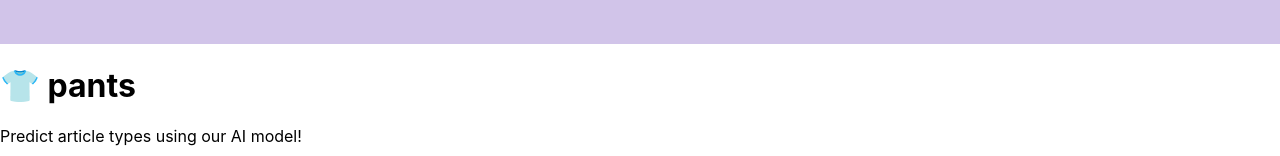
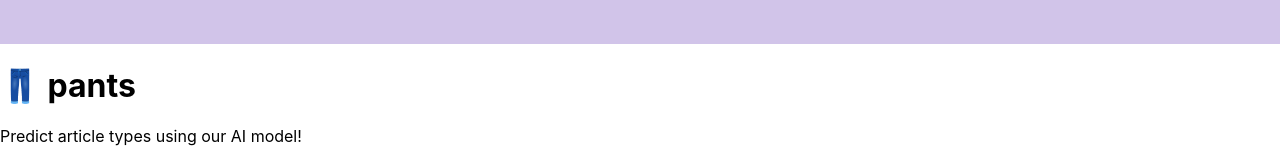
Before and after one commit to CS196Illinois/FA24-Group5, a React (Create React App) app in the folder Project/fashion-trend/: page /pants in a window 1280 px wide. Shown: the part 256-412 px from the top of the page. Built offline with nearby package versions, Linux system fonts and the light colour scheme.

Commit message:
added emoticons

```diff
--- a/Project/fashion-trend/src/components/accessories.js
+++ b/Project/fashion-trend/src/components/accessories.js
@@ -17,7 +17,7 @@ function Accessories({ predictArticleType }) {
 
   return (
     <div className="accessories-page">
-      <h1>👕 accessories</h1>
+      <h1>💍 accessories</h1>
       <p>Predict article types using our AI model!</p>
 
       <form onSubmit={handlePredict}>
--- a/Project/fashion-trend/src/components/dresses.js
+++ b/Project/fashion-trend/src/components/dresses.js
@@ -17,7 +17,7 @@ function Dresses({ predictArticleType }) {
 
   return (
     <div className="dresses-page">
-      <h1>👕 dresses</h1>
+      <h1>👗 dresses</h1>
       <p>Predict article types using our AI model!</p>
 
       <form onSubmit={handlePredict}>
--- a/Project/fashion-trend/src/components/pants.js
+++ b/Project/fashion-trend/src/components/pants.js
@@ -17,7 +17,7 @@ function Pants({ predictArticleType }) {
 
   return (
     <div className="pants-page">
-      <h1>👕 pants</h1>
+      <h1>👖 pants</h1>
       <p>Predict article types using our AI model!</p>
 
       <form onSubmit={handlePredict}>
--- a/Project/fashion-trend/src/components/shoes.js
+++ b/Project/fashion-trend/src/components/shoes.js
@@ -17,7 +17,7 @@ function Shoes({ predictArticleType }) {
 
   return (
     <div className="shoes-page">
-      <h1>👕 shoes</h1>
+      <h1>👟 shoes</h1>
       <p>Predict article types using our AI model!</p>
 
       <form onSubmit={handlePredict}>
```
